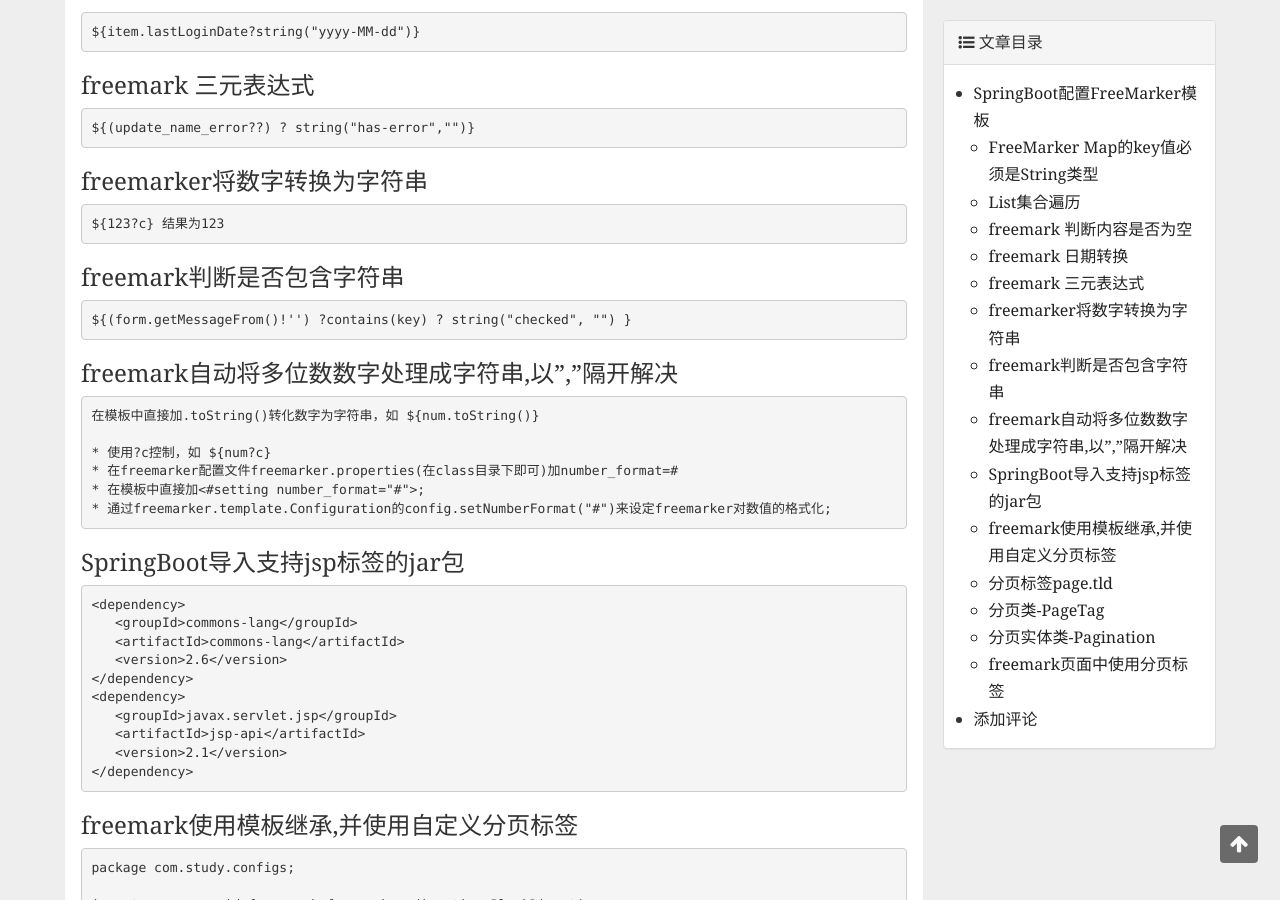
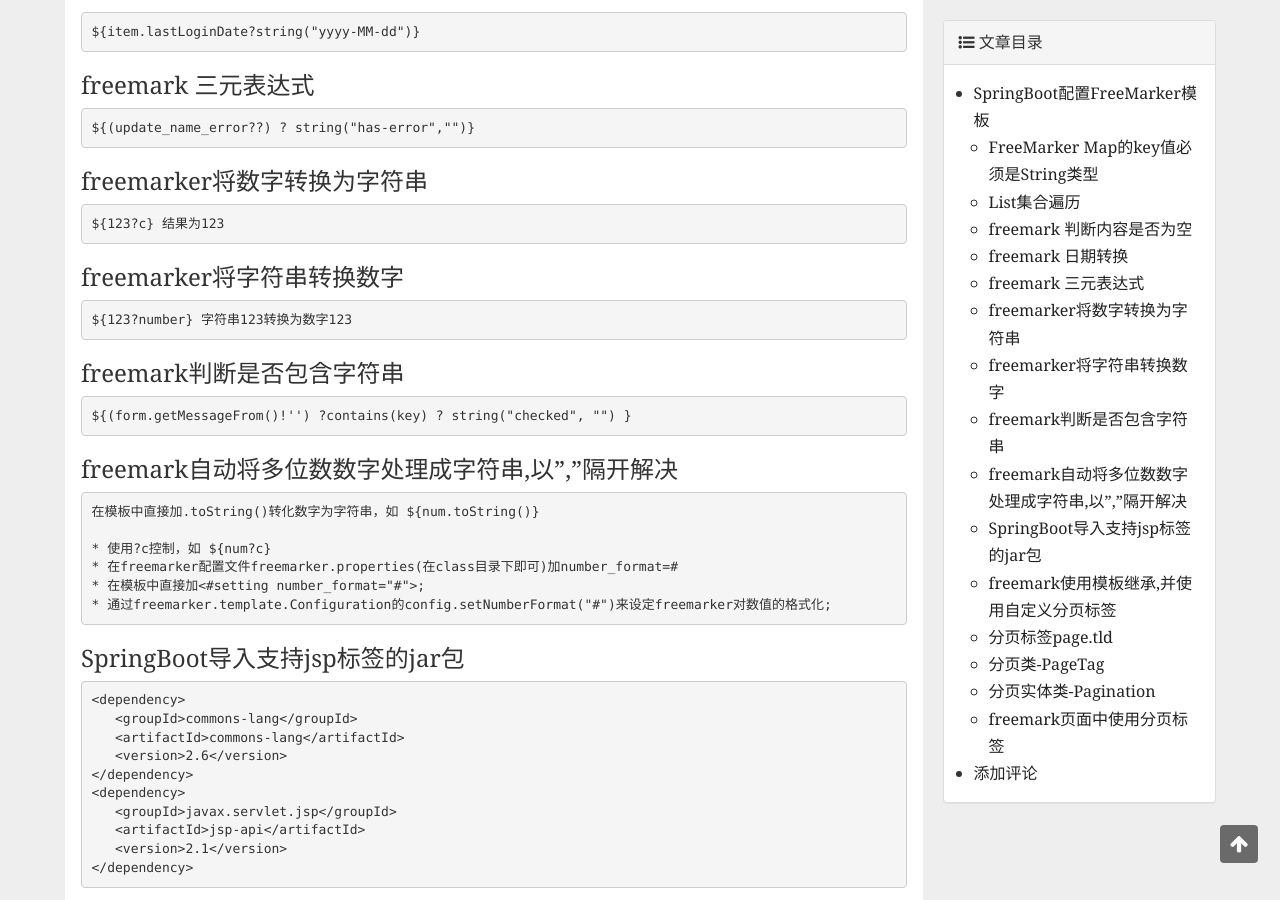
Before and after one commit to marshucheng1/marshucheng1.github.io, a Jekyll site: the page built from _posts/2017-03-03-javaweb-FreeMarker.md, in a window 1280 px wide and 900 px high, scrolled down 1386 px. Built offline with Jekyll 4.4.1, drawn with Linux system fonts in a browser that asks for light colours; comment, search, counter and statistics services are not loaded.

Commit message:
Update 2017-03-03-javaweb-FreeMarker.md

```diff
--- a/_posts/2017-03-03-javaweb-FreeMarker.md
+++ b/_posts/2017-03-03-javaweb-FreeMarker.md
@@ -80,6 +80,10 @@ author: MarsHu
 ### freemarker将数字转换为字符串 ###
 
 	${123?c} 结果为123
+
+### freemarker将字符串转换数字 ###
+
+	${123?number} 字符串123转换为数字123
 
 ### freemark判断是否包含字符串 ###
 
```
